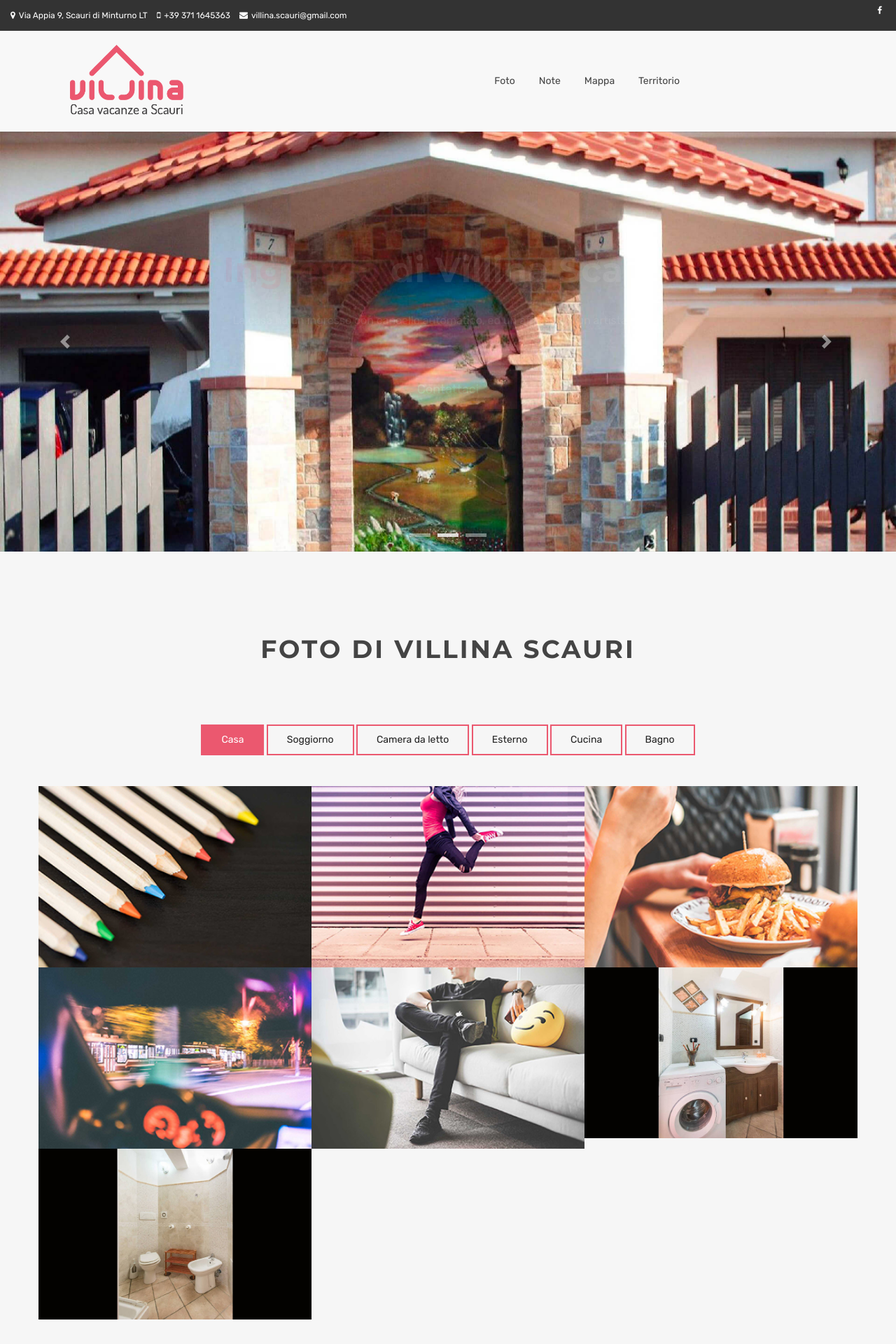
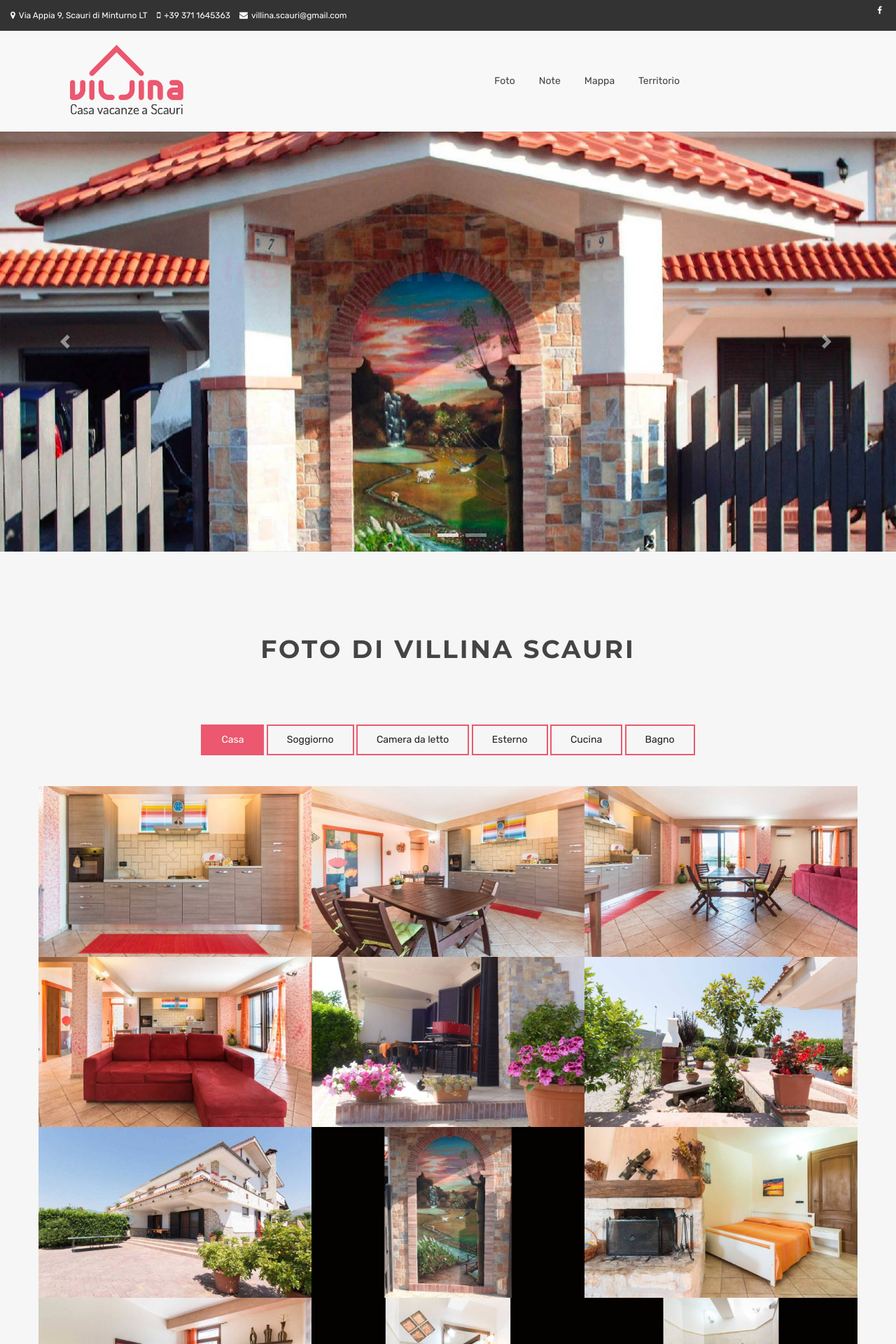
Before and after one commit to filippo-fresilli/villina-scauri, a Jekyll site: the page built from index.html, in a window 1280 px wide. Shown: the top 1920 px of the page at 70% size. Built offline with Jekyll 4.4.1, drawn with Linux system fonts in a browser that asks for light colours.

Commit message:
adding  portfolio photos

```diff
--- a/index.html
+++ b/index.html
@@ -181,12 +181,13 @@ canonical: https://villinascauri.com
 
         <!-- Portfolio Recent Projects -->
         <div class="row wow fadeInUpQuick" data-wow-delay="0.8s">
+          <!-- Cucina -->
           <div class="col-sm-6 col-md-4 col-lg-4 col-xl-4 mix kitchen">
             <div class="portfolio-item">
               <div class="portfolio-img">
                 <img
-                  src="{{ BASE_PATH }}/assets/images/portfolio/img1.jpg"
-                  alt=""
+                  src="{{ BASE_PATH }}/assets/images/portfolio/cucina.jpg"
+                  alt="Cucina"
                 />
               </div>
               <div class="portfoli-content">
@@ -194,24 +195,20 @@ canonical: https://villinascauri.com
                   <div class="sup-desc-inner">
                     <div class="sup-meta-wrap">
                       <a class="sup-title">
-                        <h4>TITLE HERE</h4>
+                        <h4>CUCINA</h4>
                       </a>
-                      <p class="sup-description">
-                        Lorem ipsum dolor sit amet, consectetur adipisicing
-                        elit. Sapiente vel quisquam.
-                      </p>
                     </div>
                   </div>
                 </div>
               </div>
             </div>
           </div>
-          <div class="col-sm-6 col-md-4 col-lg-4 col-xl-4 mix living-room">
+          <div class="col-sm-6 col-md-4 col-lg-4 col-xl-4 mix kitchen">
             <div class="portfolio-item">
               <div class="portfolio-img">
                 <img
-                  src="{{ BASE_PATH }}/assets/images/portfolio/img2.jpg"
-                  alt=""
+                  src="{{ BASE_PATH }}/assets/images/portfolio/cucina&tavolo.jpg"
+                  alt="Cucina e tavolo"
                 />
               </div>
               <div class="portfoli-content">
@@ -219,24 +216,20 @@ canonical: https://villinascauri.com
                   <div class="sup-desc-inner">
                     <div class="sup-meta-wrap">
                       <a class="sup-title">
-                        <h4>TITLE HERE</h4>
+                        <h4>SALA DA PRANZO</h4>
                       </a>
-                      <p class="sup-description">
-                        Lorem ipsum dolor sit amet, consectetur adipisicing
-                        elit. Sapiente vel quisquam.
-                      </p>
                     </div>
                   </div>
                 </div>
               </div>
             </div>
           </div>
-          <div class="col-sm-6 col-md-4 col-lg-4 col-xl-4 mix bathroom">
+          <div class="col-sm-6 col-md-4 col-lg-4 col-xl-4 mix kitchen">
             <div class="portfolio-item">
               <div class="portfolio-img">
                 <img
-                  src="{{ BASE_PATH }}/assets/images/portfolio/img3.jpg"
-                  alt=""
+                  src="{{ BASE_PATH }}/assets/images/portfolio/tavolo_cucina.jpg"
+                  alt="Cucina e tavolo"
                 />
               </div>
               <div class="portfoli-content">
@@ -244,12 +237,52 @@ canonical: https://villinascauri.com
                   <div class="sup-desc-inner">
                     <div class="sup-meta-wrap">
                       <a class="sup-title">
-                        <h4>TITLE HERE</h4>
+                        <h4>SALA DA PRANZO</h4>
                       </a>
-                      <p class="sup-description">
-                        Lorem ipsum dolor sit amet, consectetur adipisicing
-                        elit. Sapiente vel quisquam.
-                      </p>
+                    </div>
+                  </div>
+                </div>
+              </div>
+            </div>
+          </div>
+          <!-- Soggiorno -->
+          <div class="col-sm-6 col-md-4 col-lg-4 col-xl-4 mix living-room">
+            <div class="portfolio-item">
+              <div class="portfolio-img">
+                <img
+                  src="{{ BASE_PATH }}/assets/images/portfolio/soggiorno.jpg"
+                  alt="Soggiorno"
+                />
+              </div>
+              <div class="portfoli-content">
+                <div class="sup-desc-wrap">
+                  <div class="sup-desc-inner">
+                    <div class="sup-meta-wrap">
+                      <a class="sup-title">
+                        <h4>SOGGIORNO</h4>
+                      </a>
+                    </div>
+                  </div>
+                </div>
+              </div>
+            </div>
+          </div>
+          <!-- esterno -->
+          <div class="col-sm-6 col-md-4 col-lg-4 col-xl-4 mix outdoor">
+            <div class="portfolio-item">
+              <div class="portfolio-img">
+                <img
+                  src="{{ BASE_PATH }}/assets/images/portfolio/portico.jpg"
+                  alt="Portico"
+                />
+              </div>
+              <div class="portfoli-content">
+                <div class="sup-desc-wrap">
+                  <div class="sup-desc-inner">
+                    <div class="sup-meta-wrap">
+                      <a class="sup-title">
+                        <h4>PORTICO</h4>
+                      </a>
                     </div>
                   </div>
                 </div>
@@ -260,8 +293,8 @@ canonical: https://villinascauri.com
             <div class="portfolio-item">
               <div class="portfolio-img">
                 <img
-                  src="{{ BASE_PATH }}/assets/images/portfolio/img4.jpg"
-                  alt=""
+                  src="{{ BASE_PATH }}/assets/images/portfolio/giardino.jpg"
+                  alt="Giardino"
                 />
               </div>
               <div class="portfoli-content">
@@ -269,12 +302,72 @@ canonical: https://villinascauri.com
                   <div class="sup-desc-inner">
                     <div class="sup-meta-wrap">
                       <a class="sup-title">
-                        <h4>TITLE HERE</h4>
+                        <h4>GIARDINO</h4>
                       </a>
-                      <p class="sup-description">
-                        Lorem ipsum dolor sit amet, consectetur adipisicing
-                        elit. Sapiente vel quisquam.
-                      </p>
+                    </div>
+                  </div>
+                </div>
+              </div>
+            </div>
+          </div>
+          <div class="col-sm-6 col-md-4 col-lg-4 col-xl-4 mix outdoor">
+            <div class="portfolio-item">
+              <div class="portfolio-img">
+                <img
+                  src="{{ BASE_PATH }}/assets/images/portfolio/villina-esterno.jpg"
+                  alt="Esterno Villina"
+                />
+              </div>
+              <div class="portfoli-content">
+                <div class="sup-desc-wrap">
+                  <div class="sup-desc-inner">
+                    <div class="sup-meta-wrap">
+                      <a class="sup-title">
+                        <h4>ESTERNO</h4>
+                      </a>
+                    </div>
+                  </div>
+                </div>
+              </div>
+            </div>
+          </div>
+          <div class="col-sm-6 col-md-4 col-lg-4 col-xl-4 mix outdoor">
+            <div class="portfolio-item">
+              <div class="portfolio-img">
+                <img
+                  src="{{ BASE_PATH }}/assets/images/portfolio/esterno-quadro.jpg"
+                  alt="Quadro esterno Villina"
+                />
+              </div>
+              <div class="portfoli-content">
+                <div class="sup-desc-wrap">
+                  <div class="sup-desc-inner">
+                    <div class="sup-meta-wrap">
+                      <a class="sup-title">
+                        <h4>QUADRO ESTERNO</h4>
+                      </a>
+                    </div>
+                  </div>
+                </div>
+              </div>
+            </div>
+          </div>
+          <!-- camera da letto -->
+          <div class="col-sm-6 col-md-4 col-lg-4 col-xl-4 mix bedroom">
+            <div class="portfolio-item">
+              <div class="portfolio-img">
+                <img
+                  src="{{ BASE_PATH }}/assets/images/portfolio/camera_da_letto.jpg"
+                  alt="Camera da letto"
+                />
+              </div>
+              <div class="portfoli-content">
+                <div class="sup-desc-wrap">
+                  <div class="sup-desc-inner">
+                    <div class="sup-meta-wrap">
+                      <a class="sup-title">
+                        <h4>CAMERA DA LETTO</h4>
+                      </a>
                     </div>
                   </div>
                 </div>
@@ -285,8 +378,8 @@ canonical: https://villinascauri.com
             <div class="portfolio-item">
               <div class="portfolio-img">
                 <img
-                  src="{{ BASE_PATH }}/assets/images/portfolio/img5.jpg"
-                  alt=""
+                  src="{{ BASE_PATH }}/assets/images/portfolio/camera_da_letto_2.jpg"
+                  alt="Seconda camera da letto"
                 />
               </div>
               <div class="portfoli-content">
@@ -294,18 +387,15 @@ canonical: https://villinascauri.com
                   <div class="sup-desc-inner">
                     <div class="sup-meta-wrap">
                       <a class="sup-title">
-                        <h4>TITLE HERE</h4>
+                        <h4>SECONDA CAMERA</h4>
                       </a>
-                      <p class="sup-description">
-                        Lorem ipsum dolor sit amet, consectetur adipisicing
-                        elit. Sapiente vel quisquam.
-                      </p>
                     </div>
                   </div>
                 </div>
               </div>
             </div>
           </div>
+          <!-- bagno -->
           <div class="col-sm-6 col-md-4 col-lg-4 col-xl-4 mix bathroom">
             <div class="portfolio-item">
               <div class="portfolio-img">
@@ -322,10 +412,6 @@ canonical: https://villinascauri.com
                       <a class="sup-title">
                         <h4>ANTIBAGNO</h4>
                       </a>
-                      <p class="sup-description">
-                        Lorem ipsum dolor sit amet, consectetur adipisicing
-                        elit. Sapiente vel quisquam.
-                      </p>
                     </div>
                   </div>
                 </div>
@@ -347,10 +433,6 @@ canonical: https://villinascauri.com
                       <a class="sup-title">
                         <h4>BAGNO</h4>
                       </a>
-                      <p class="sup-description">
-                        Lorem ipsum dolor sit amet, consectetur adipisicing
-                        elit. Sapiente vel quisquam.
-                      </p>
                     </div>
                   </div>
                 </div>
```
Also changed, not shown: assets/images/portfolio/antibagno.jpg, assets/images/portfolio/bagno.jpg, assets/images/portfolio/camera_da_letto.jpg (added), assets/images/portfolio/camera_da_letto_2.jpg (added), assets/images/portfolio/cucina&tavolo.jpg (added), assets/images/portfolio/cucina.jpg (added), assets/images/portfolio/esterno-quadro.jpg (added), assets/images/portfolio/giardino.jpg (added), assets/images/portfolio/portico.jpg (added), assets/images/portfolio/soggiorno.jpg (added), assets/images/portfolio/tavolo_cucina.jpg (added), assets/images/portfolio/villina-esterno.jpg (added).
